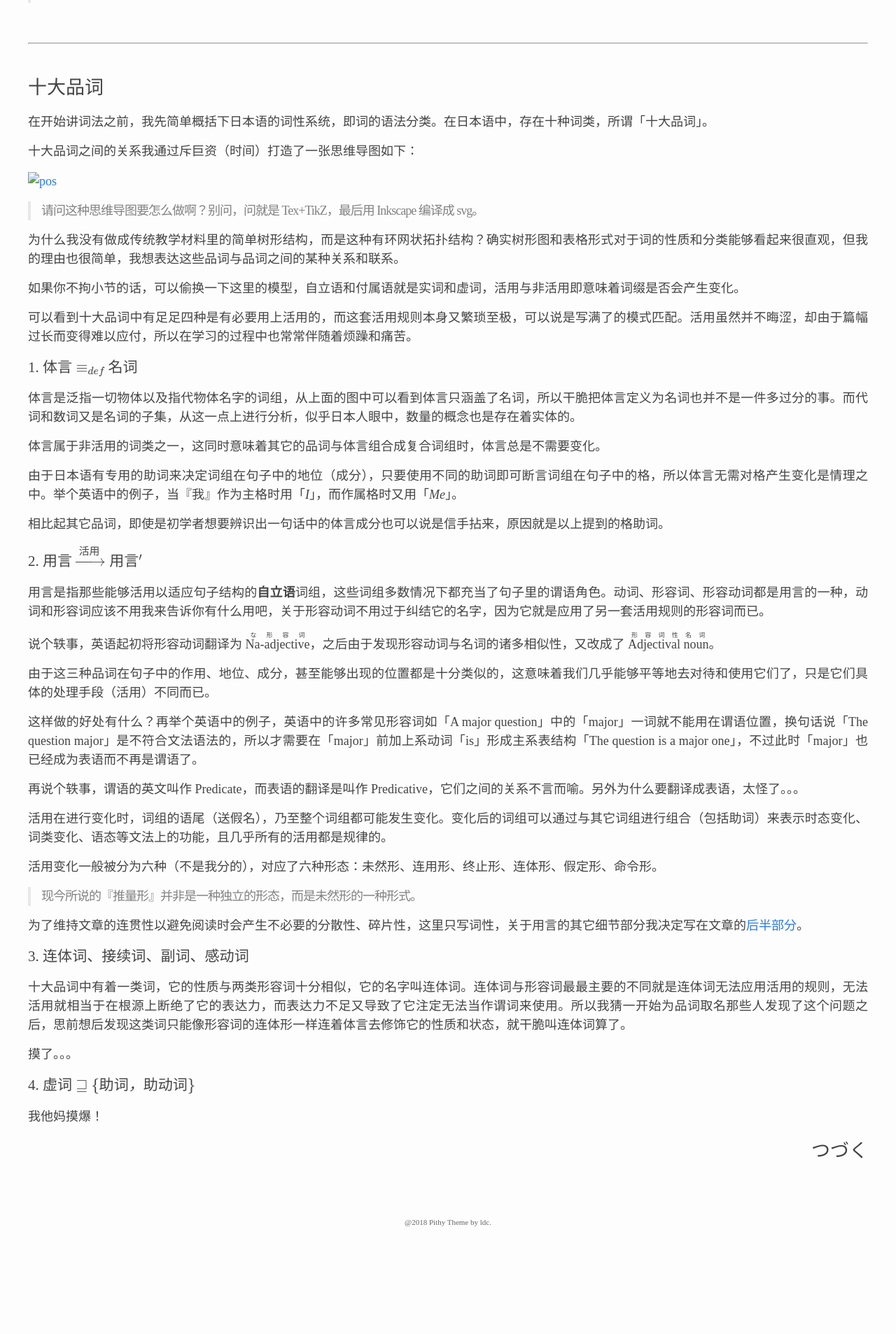
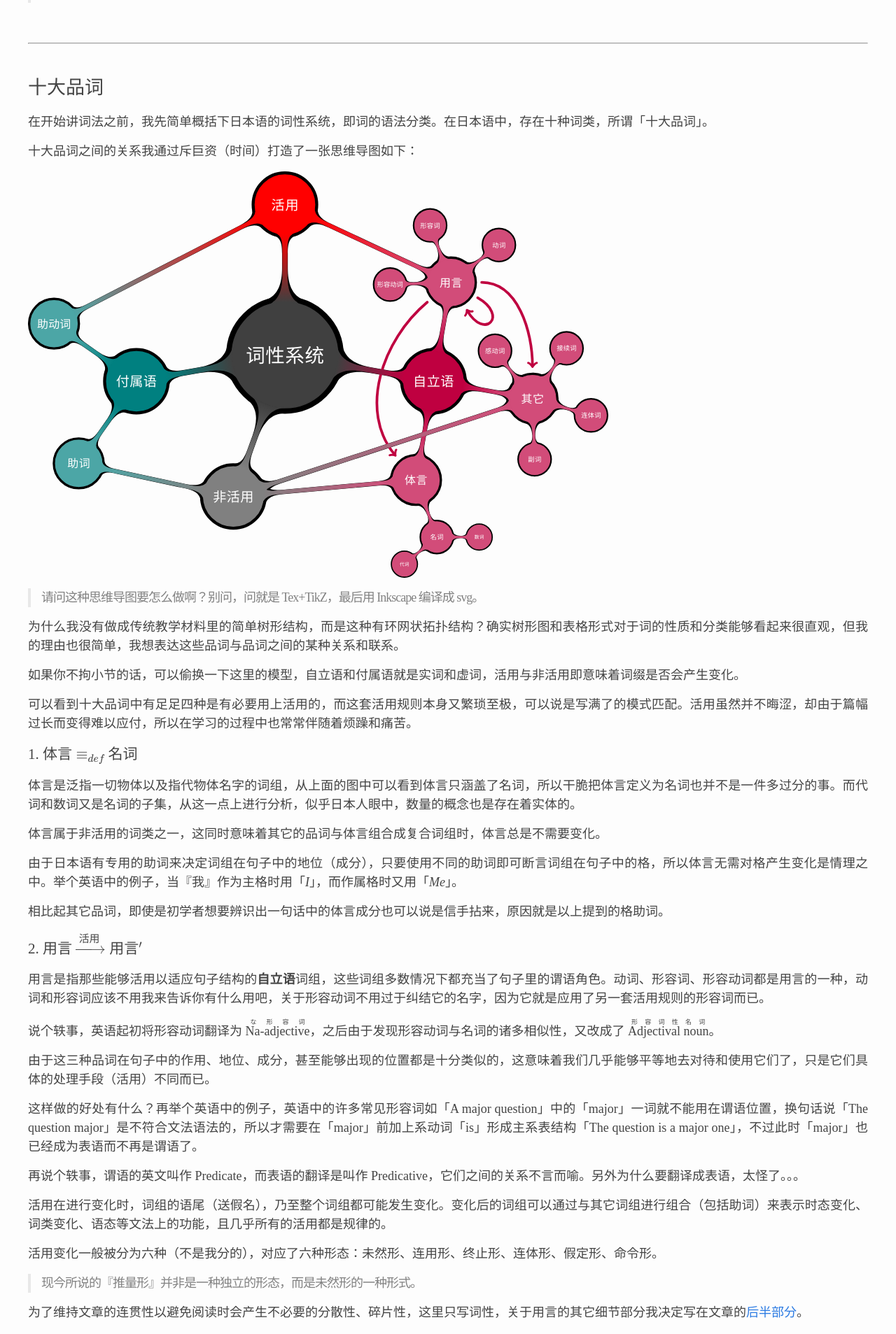
Before and after one commit to ldcc/ldcc.github.io, a Jekyll site: the page built from _posts/syn-jpn/2019-01-24-syn-jpn1.md, in a window 1280 px wide. Shown: the part 395-2302 px from the top of the page at 70% size. Built offline with Jekyll 4.4.1, drawn with Linux system fonts in a browser that asks for light colours; formulas are drawn with MathJax 3; before the commit the page ends 2170 px from its top, so only the background shows below that.

Commit message:
fix res path ref

```diff
--- a/_config.yml
+++ b/_config.yml
@@ -7,7 +7,7 @@ motto_link: 1
 email: ldcc@live.com
 description: just blog for recording something
 baseurl: ""
-res: "/resources"
+res: "/resources/"
 url: "https://ldcc.github.io/"
 twitter_username: ldcdroid
 github_username: ldcc
```
